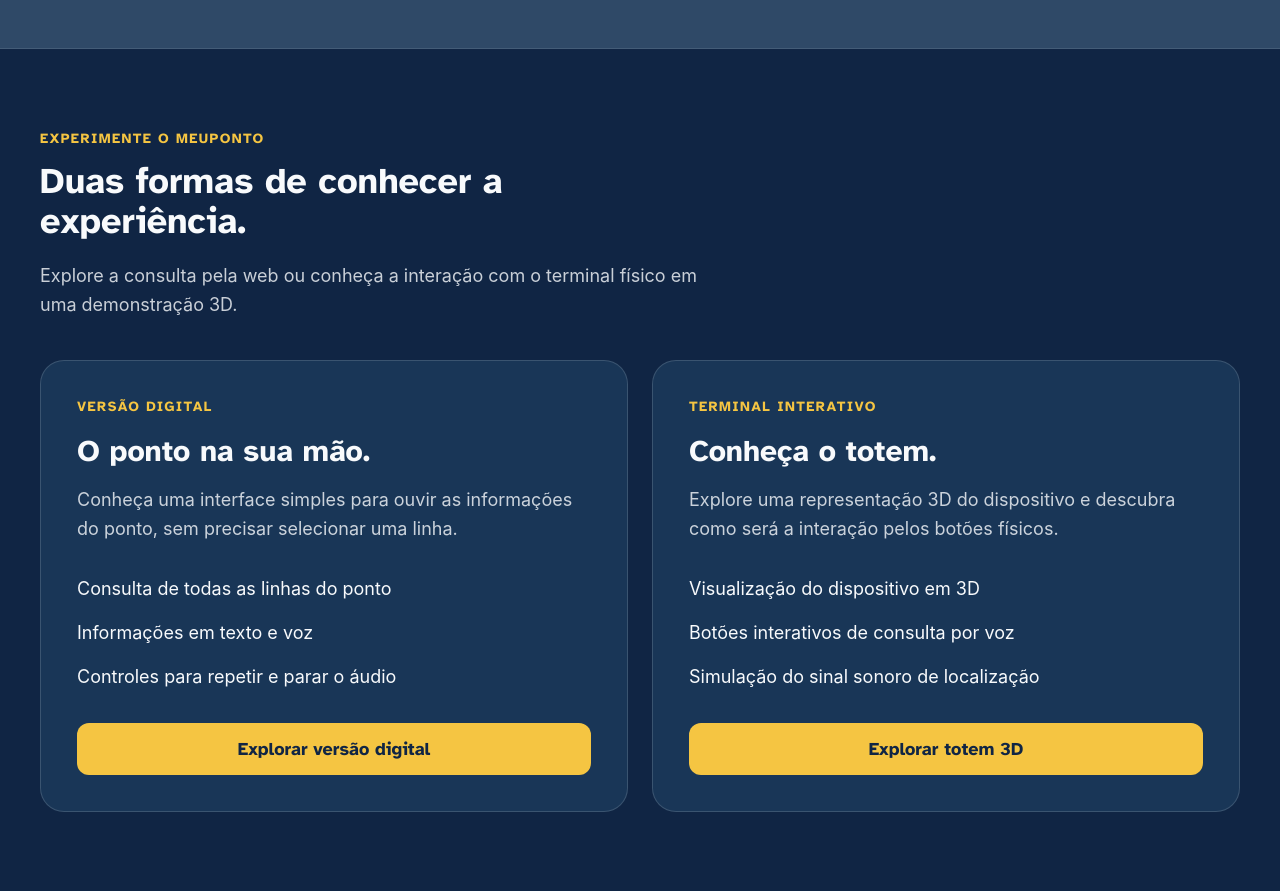
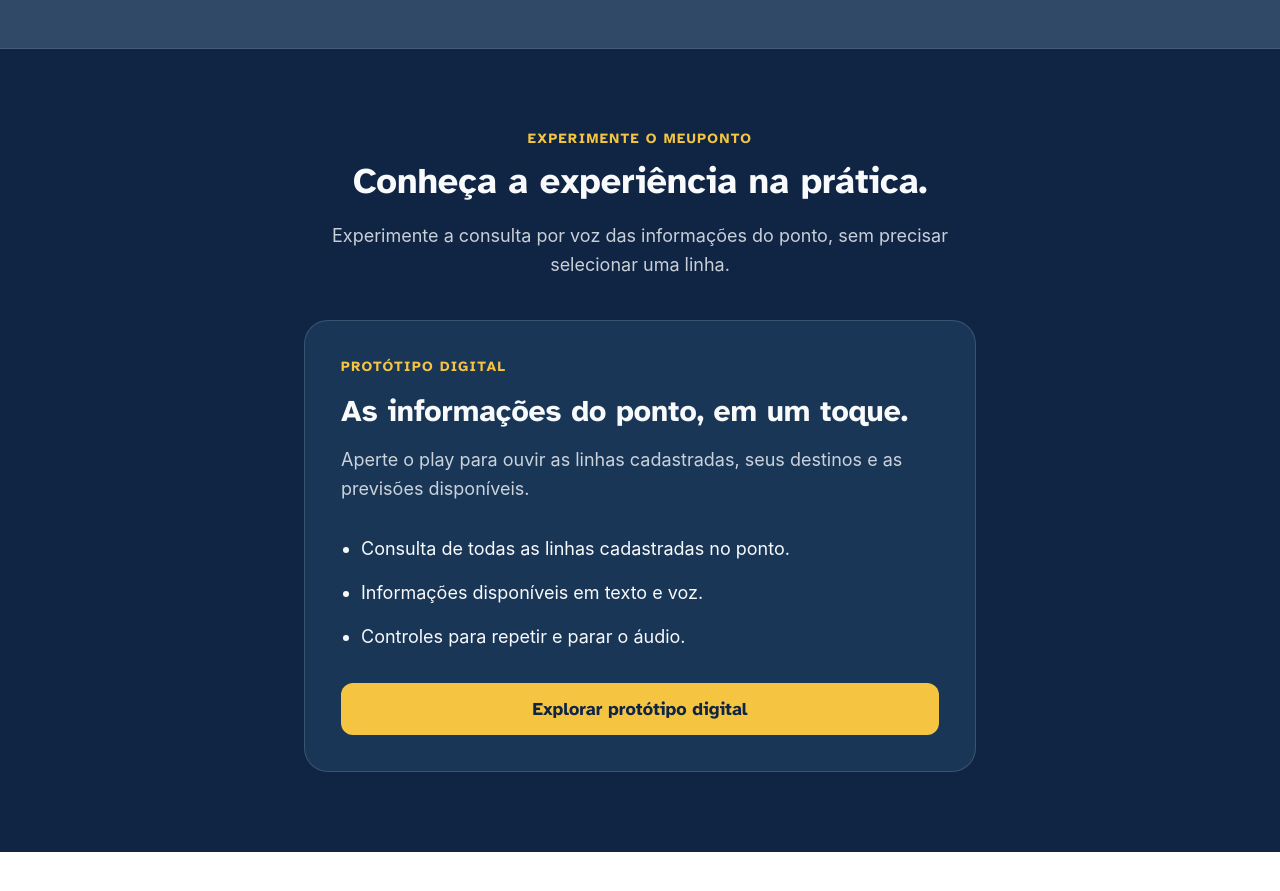
Before and after one commit to jpjqueiroz-hub/GS---Front-e-Web, a React (Vite) app: page / in a window 1280 px wide. Shown: the part 3440-4331 px from the top of the page. After the commit the page ends 4292 px from the top, so only its background shows below. Built offline with nearby package versions, Linux system fonts and the light colour scheme.

Commit message:
Mudanças na section protótipo

```diff
--- a/src/components/Prototipo.tsx
+++ b/src/components/Prototipo.tsx
@@ -2,68 +2,43 @@ function Prototipo() {
   return (
     <section id="prototipo" aria-labelledby="titulo-prototipo" className="flex min-h-screen items-center bg-background py-16 md:py-20">
       <div className="mx-auto w-full max-w-7xl px-6 lg:px-10">
-          <div className="mb-10 max-w-2xl">
+        <div className="mx-auto mb-10 max-w-2xl text-center">
           <p className="mb-3 font-atkinson text-sm tracking-widest text-yellow">
             EXPERIMENTE O MEUPONTO
           </p>
 
           <h2 id="titulo-prototipo" className="font-atkinson text-3xl text-light md:text-4xl">
-              Duas formas de conhecer a experiência.
+            Conheça a experiência na prática.
           </h2>
 
           <p className="mt-5 text-lg leading-relaxed text-light/80">
-              Explore a consulta pela web ou conheça a interação com o terminal físico em uma demonstração 3D.
+            Experimente a consulta por voz das informações do ponto, sem precisar selecionar uma linha.
           </p>
         </div>
 
-          <div className="grid gap-6 lg:grid-cols-2">
-            <div className="flex flex-col rounded-3xl border border-light/15 bg-card p-7 md:p-9">
+        <div className="mx-auto max-w-2xl rounded-3xl border border-light/15 bg-card p-7 md:p-9">
           <p className="mb-4 font-atkinson text-sm tracking-widest text-yellow">
-                VERSÃO DIGITAL
+            PROTÓTIPO DIGITAL
           </p>
 
           <h3 className="font-atkinson text-3xl text-light">
-                O ponto na sua mão.
+            As informações do ponto, em um toque.
           </h3>
 
           <p className="mt-4 text-lg leading-relaxed text-light/80">
-                Conheça uma interface simples para ouvir as informações do ponto, sem precisar selecionar uma linha.
+            Aperte o play para ouvir as linhas cadastradas, seus destinos e as previsões disponíveis.
           </p>
 
-              <ul className="my-8 space-y-4 text-lg text-light">
-                <li>Consulta de todas as linhas do ponto</li>
-                <li>Informações em texto e voz</li>
-                <li>Controles para repetir e parar o áudio</li>
+          <ul className="my-8 list-disc space-y-4 pl-5 text-lg text-light">
+            <li>Consulta de todas as linhas cadastradas no ponto.</li>
+            <li>Informações disponíveis em texto e voz.</li>
+            <li>Controles para repetir e parar o áudio.</li>
           </ul>
 
-              <a href="/prototipo-web" className="mt-auto inline-flex min-h-12 items-center justify-center gap-3 rounded-xl bg-yellow px-6 py-3 font-atkinson text-lg text-background hover:bg-yellow/90">
-                Explorar versão digital
+          <a href="/prototipo-web" className="inline-flex min-h-12 w-full items-center justify-center gap-3 rounded-xl bg-yellow px-6 py-3 font-atkinson text-lg text-background hover:bg-yellow/90">
+            Explorar protótipo digital
           </a>
-            </div>
 
-            <div className="flex flex-col rounded-3xl border border-light/15 bg-card p-7 md:p-9">
-              <p className="mb-4 font-atkinson text-sm tracking-widest text-yellow">
-                TERMINAL INTERATIVO
-              </p>
-
-              <h3 className="font-atkinson text-3xl text-light">
-                Conheça o totem.
-              </h3>
-
-              <p className="mt-4 text-lg leading-relaxed text-light/80">
-                Explore uma representação 3D do dispositivo e descubra como será a interação pelos botões físicos.
-              </p>
-
-              <ul className="my-8 space-y-4 text-lg text-light">
-                <li>Visualização do dispositivo em 3D</li>
-                <li>Botões interativos de consulta por voz</li>
-                <li>Simulação do sinal sonoro de localização</li>
-              </ul>
-
-              <a href="/prototipo-totem" className="mt-auto inline-flex min-h-12 items-center justify-center gap-3 rounded-xl bg-yellow px-6 py-3 font-atkinson text-lg text-background hover:bg-yellow/90">
-                Explorar totem 3D
-              </a>
-            </div>
         </div>
       </div>
     </section>
```
Lines whose indentation alone changed are shown as unchanged.
